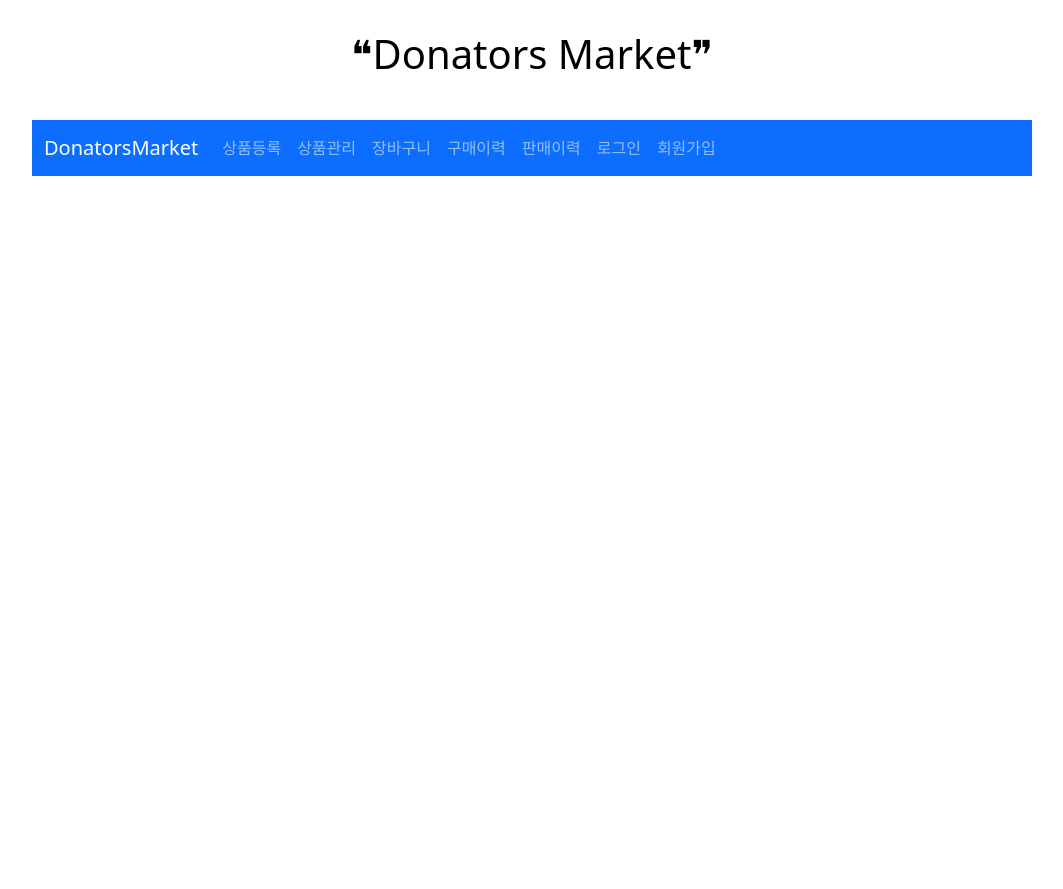
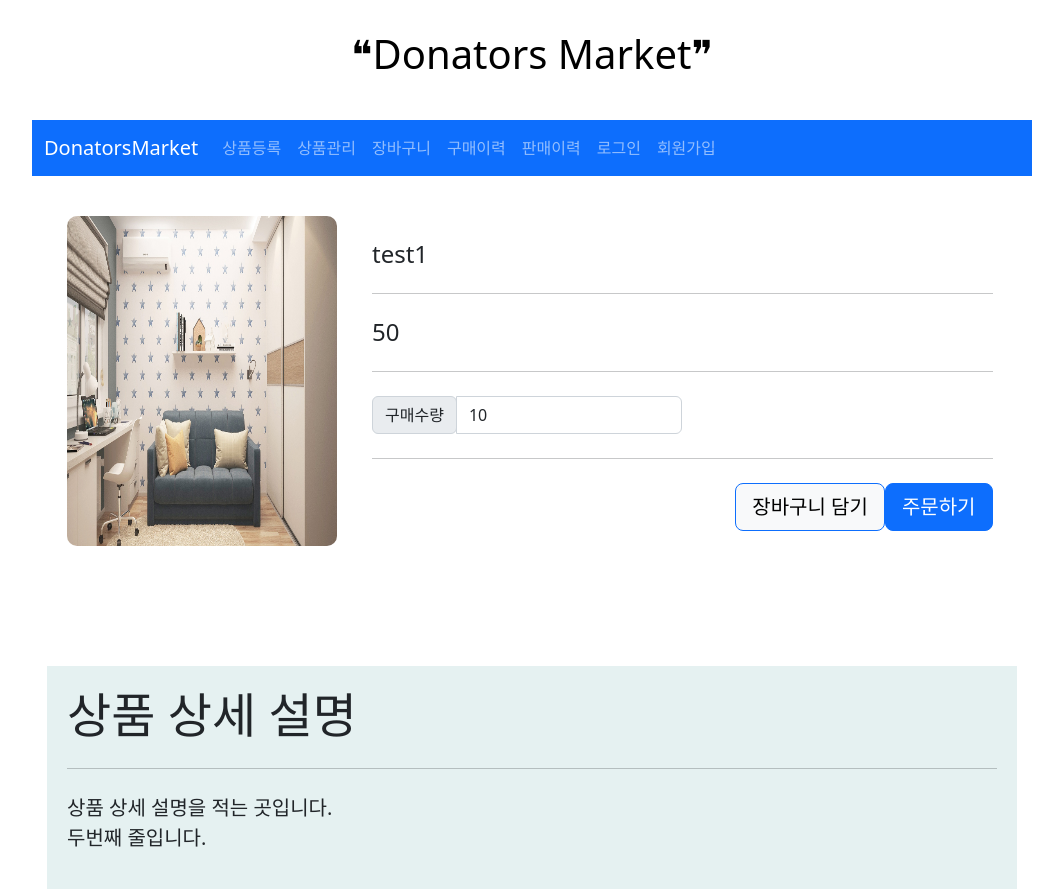
Before and after one commit to huiji072/Study, a React (Create React App) app in the folder reactStudy/shop-test/: page /item/ItemDtl in a window 1280 px wide. Shown: the whole page, without its empty margins (108-1171 px from the left). Before the commit the page ends 800 px from the top, so only its background shows below. Built offline with nearby package versions, Linux system fonts and the light colour scheme.

Commit message:
메인에서 카드 클릭 시 itemDtl

```diff
--- a/reactStudy/shop-test/src/fragment/Header.jsx
+++ b/reactStudy/shop-test/src/fragment/Header.jsx
@@ -18,7 +18,6 @@ import ItemMngList from '../item/ItemMngList';
 import CartList from '../cart/CartList';
 import OrderHistList from '../order/OrderHistList';
 import OfferHistList from '../offer/OfferHistList';
-
 class Header extends Component {
     render() {
         return(
@@ -53,6 +52,7 @@ class Header extends Component {
                     <Route path='/offer/OfferHist' element={<OfferHist/>} />
                     <Route path='/login/Login' element={<Login/>} />
                     <Route path='/login/Join' element={<Join/>} />
+                    <Route path='/item/ItemDtl' element={<ItemDtl/>} />
                 </Routes>
             </Router>
             </>
--- a/reactStudy/shop-test/src/item/ItemDtl.jsx
+++ b/reactStudy/shop-test/src/item/ItemDtl.jsx
@@ -5,13 +5,28 @@ import Checkbox from '@mui/material/Checkbox';
 import Button from '@mui/material/Button';
 import FormControlLabel from '@mui/material/FormControlLabel';
 
+const itemList = [
+    {
+        itemId: 1,
+        itemNm: "test1",
+        itemDetail: "props를 이용하여 출력된 값입니다.",
+        stockNumber: 10,
+        itemSellStatus: "SELL",
+        createdBy: "seller1@gmail.com",
+        regTime: "2022-08-25"
+    }
+]
 
-class ItemDtl extends Component {
-    render() {
+
+function ItemDtl() {
         return(
             <div className="itemDtl">
 
-            <input type="hidden" id="itemId"></input>
+                {itemList.map ((item) => {
+                    return(
+                        <>
+
+                        <input type="hidden" id="itemId"/>
 
                             <div class="d-flex" >
                                 <div class="repImgDiv" >
@@ -24,7 +39,7 @@ class ItemDtl extends Component {
                                     <span class="badge btn-danger mgb-15" >
                                         품절
                                     </span>
-                    <div class="h4" >상품명</div>
+                                    <div class="h4" >{item.itemNm}</div>
                                     <hr class="my-4"/>
 
                                     <div class="wd50">
@@ -38,7 +53,7 @@ class ItemDtl extends Component {
                                             <div class="input-group-prepend">
                                                 <span class="input-group-text">구매수량</span>
                                             </div>
-                            <input type="number" name="count" id="count" class="form-control" value="1" min="1"/>
+                                            <input type="number" name="count" id="count" class="form-control" value={item.stockNumber} min="1"/>
                                         </div>
                                     </div>
                                     <hr class="my-4"/>
@@ -61,10 +76,15 @@ class ItemDtl extends Component {
                                     <p class="lead">상품 상세 설명을 적는 곳입니다. <br></br> 두번째 줄입니다.</p>
                                 </div>
                             </div>
+                            </>
+
+                    );
+                })}
+
+
 
             </div>
         );
 }
-}
 
 export default ItemDtl;
--- a/reactStudy/shop-test/src/main/MainList.jsx
+++ b/reactStudy/shop-test/src/main/MainList.jsx
@@ -48,7 +48,7 @@ function MainList() {
             {itemList.map((item) => {
                 return(
                         <Card className="card">
-                            <a href='item.jsx'>
+                            <a href='item/ItemDtl'>
                                 <img className="card-img-top" src='/img/bed.jpg' />
                                 <div className="card-body">
                                     <h4 className="card-title">{item.itemNm}</h4>
```
Lines whose indentation alone changed are shown as unchanged.
